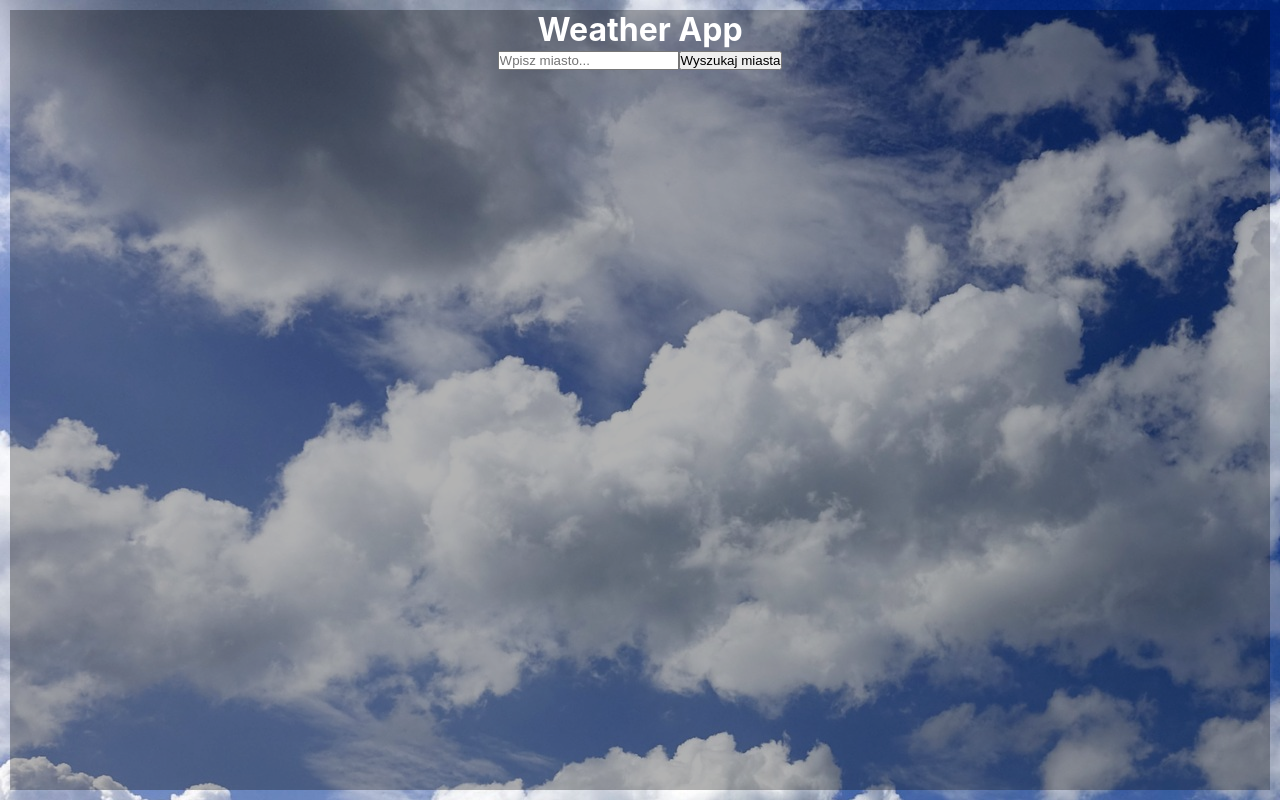
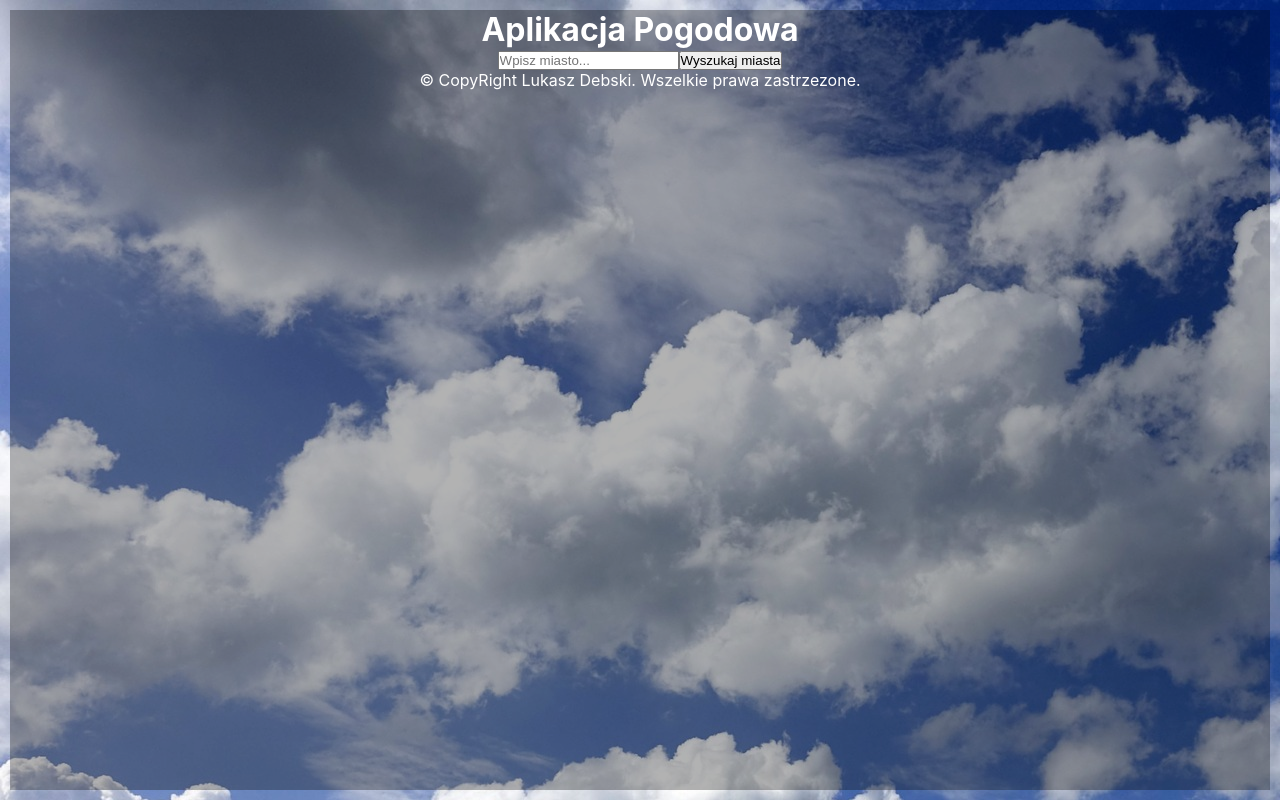
Before and after one commit to lukasdebski/WeatherApp, a React (Create React App) app: page /#/ in a window 1280 px wide. Built offline with nearby package versions, Linux system fonts and the light colour scheme.

Commit message:
add footer

```diff
--- /dev/null
+++ b/src/components/Footer/Footer.js
@@ -0,0 +1,14 @@
+import React from 'react';
+import "./Footer.scss";
+
+const Footer = () => {
+    return (
+        <>
+            <footer className='footer'>
+                <div className='footer__text'><span className='copy'>&copy;</span> CopyRight Lukasz Debski. Wszelkie prawa zastrzezone.</div>
+            </footer>
+        </>
+    )
+}
+
+export default Footer;
--- /dev/null
+++ b/src/components/Footer/Footer.scss
@@ -0,0 +1,27 @@
+@import "../../styles/mixins";
+
+@include mobile {
+  .footer {
+    width: 100%;
+    position: absolute;
+    bottom: 0;
+    left: 0;
+    padding: 5px 0;
+    background-color: rgba(0,0,0, .5);
+  }
+
+  .footer__text {
+    font-size: 12px;
+  }
+
+  .copy {
+    font-size: 18px;
+    vertical-align: -1px;
+  }
+}
+@include tablet {
+
+}
+@include desktop {
+
+}
--- a/src/components/Header/Header.js
+++ b/src/components/Header/Header.js
@@ -5,7 +5,7 @@ import "./Header.scss"
 const Header = () => {
     return (
         <header className="App-header">
-            <h1 className='header__title'>Weather App</h1>
+            <h1 className='header__title'>Aplikacja Pogodowa</h1>
 
         </header>
     );
--- a/src/layouts/App/App.js
+++ b/src/layouts/App/App.js
@@ -3,6 +3,7 @@ import './App.scss';
 import Header from '../../components/Header/Header';
 import Form from "../../components/Header/Form";
 import Result from "../../components/Body/Result";
+import Footer from '../../components/Footer/Footer';
 
 class App extends Component {
 
@@ -84,6 +85,7 @@ class App extends Component {
                               submit={this.handleCitySubmit}
                         />
                         <Result weather={this.state}/>
+                        <Footer/>
                     </div>
                 </div>
             </>
--- a/src/styles/_container.scss
+++ b/src/styles/_container.scss
@@ -1,7 +1,9 @@
 .App__container {
+  position: relative;
   max-width: 1280px;
   margin: 0 auto;
   //border: 3px dashed white;
   background-color: rgba(0,0,0,.3);
   min-height:calc(100vh - 20px);
+  padding-bottom: 60px;
 }
```
